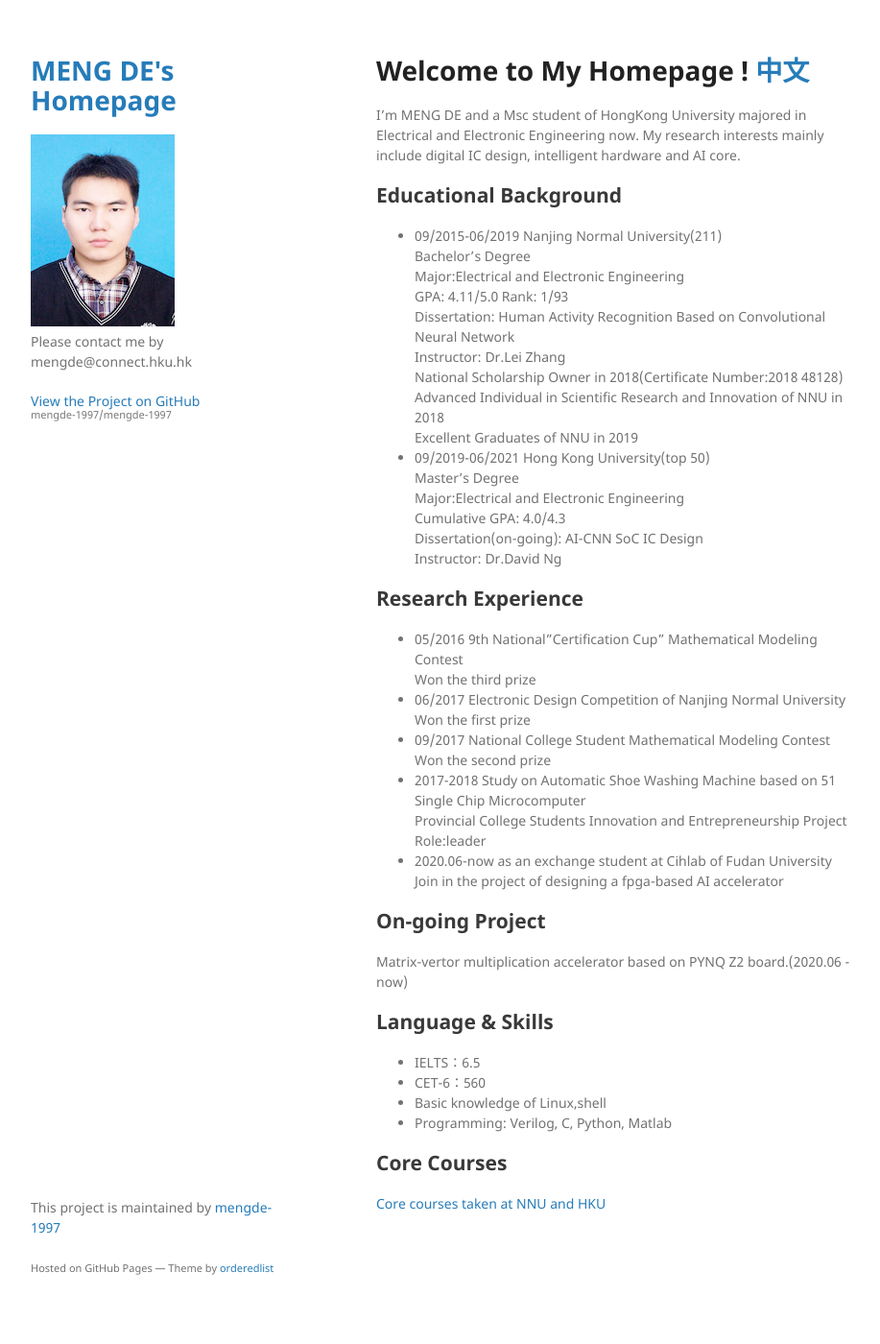
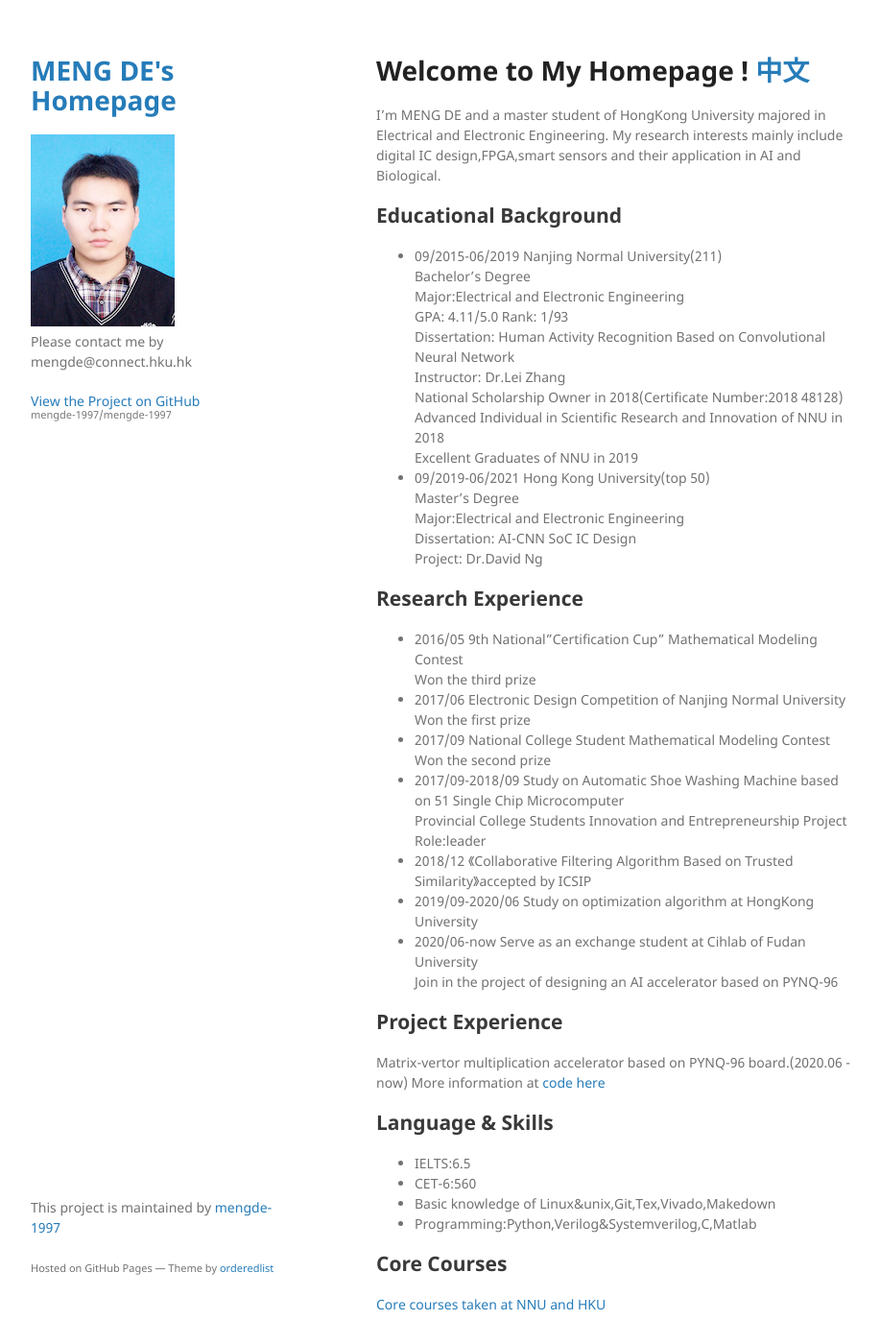
Before and after one commit to mengde-1997/mengde-1997, a Jekyll site: the page built from index.md, in a window 1280 px wide and 1400 px high. Shown: the whole window at 96% size, without its empty margins (178-1095 px from the left). Built offline with Jekyll 4.4.1, drawn with Linux system fonts in a browser that asks for light colours; our own code applies the rules of GitHub Pages for plain Markdown files.

Commit message:
Update index.md

```diff
--- a/index.md
+++ b/index.md
@@ -4,8 +4,8 @@ layout: default
 
 # Welcome to My Homepage !   [中文](./pub.md)
 
-I'm MENG DE and a Msc student of HongKong University majored in Electrical and Electronic Engineering now.
-My research interests mainly include digital IC design, intelligent hardware and AI core.
+I'm MENG DE and a master student of HongKong University majored in Electrical and Electronic Engineering.
+My research interests mainly include digital IC design,FPGA,smart sensors and their application in AI and Biological.
 
 ## Educational Background
 * 09/2015-06/2019  Nanjing Normal University(211)<br />
@@ -20,37 +20,35 @@ My research interests mainly include digital IC design, intelligent hardware and
 * 09/2019-06/2021 Hong Kong University(top 50)<br />
   Master's Degree<br />
   Major:Electrical and Electronic Engineering<br />
-  Cumulative GPA: 4.0/4.3<br />
-  Dissertation(on-going): AI-CNN SoC IC Design <br />
-  Instructor: Dr.David Ng   <br />
+  Dissertation: AI-CNN SoC IC Design <br />
+  Project: Dr.David Ng   <br />
 
 ## Research Experience
-* 05/2016    9th National"Certification Cup" Mathematical Modeling Contest<br />
+* 2016/05    9th National"Certification Cup" Mathematical Modeling Contest<br />
   Won the third prize<br />
-* 06/2017    Electronic Design Competition of Nanjing Normal University<br />
+* 2017/06    Electronic Design Competition of Nanjing Normal University<br />
   Won the first prize<br />
-* 09/2017    National College Student Mathematical Modeling Contest<br />
+* 2017/09    National College Student Mathematical Modeling Contest<br />
   Won the second prize<br />
-* 2017-2018  Study on Automatic Shoe Washing Machine based on 51 Single Chip Microcomputer<br />
+* 2017/09-2018/09  Study on Automatic Shoe Washing Machine based on 51 Single Chip Microcomputer<br />
   Provincial College Students Innovation and Entrepreneurship Project<br />
   Role:leader<br />
-* 2020.06-now  as an exchange student at Cihlab of Fudan University<br />
-  Join in the project of designing a fpga-based AI accelerator
+* 2018/12 《Collaborative Filtering Algorithm Based on Trusted Similarity》accepted by ICSIP<br />
+* 2019/09-2020/06  Study on optimization algorithm at HongKong University<br />
+* 2020/06-now  Serve as an exchange student at Cihlab of Fudan University<br />
+  Join in the project of designing an AI accelerator based on PYNQ-96
 
+## Project Experience
 
-
-
-## On-going Project
-
-  Matrix-vertor multiplication accelerator based on PYNQ Z2 board.(2020.06 - now)
-
+  Matrix-vertor multiplication accelerator based on PYNQ-96 board.(2020.06 - now)
+  More information at [code here](https://github.com/mengde-1997/MVP)
 
 ## Language & Skills
 
-* IELTS：6.5<br />
-* CET-6：560<br />
-* Basic knowledge of Linux,shell
-* Programming: Verilog, C, Python, Matlab<br />
+* IELTS:6.5<br />
+* CET-6:560<br />
+* Basic knowledge of Linux&unix,Git,Tex,Vivado,Makedown
+* Programming:Python,Verilog&Systemverilog,C,Matlab<br />
 
 ## Core Courses
 
```
